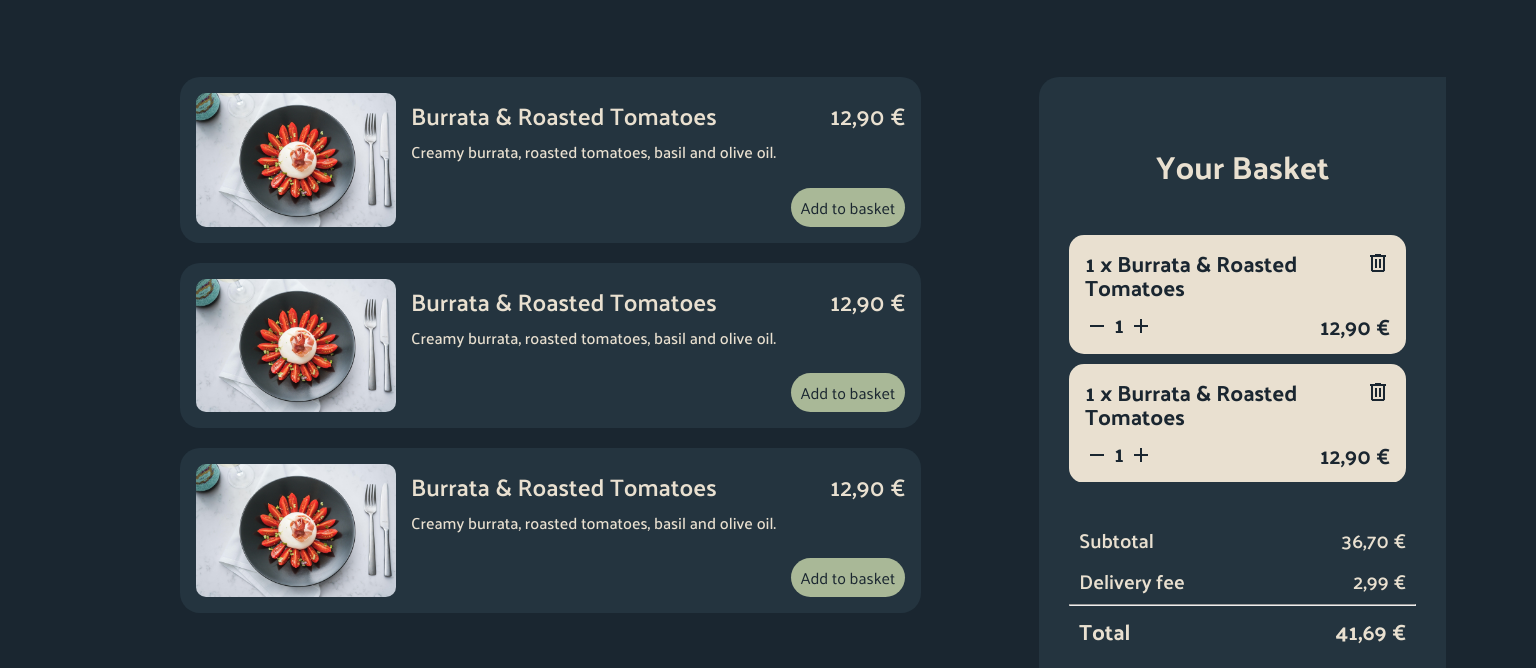
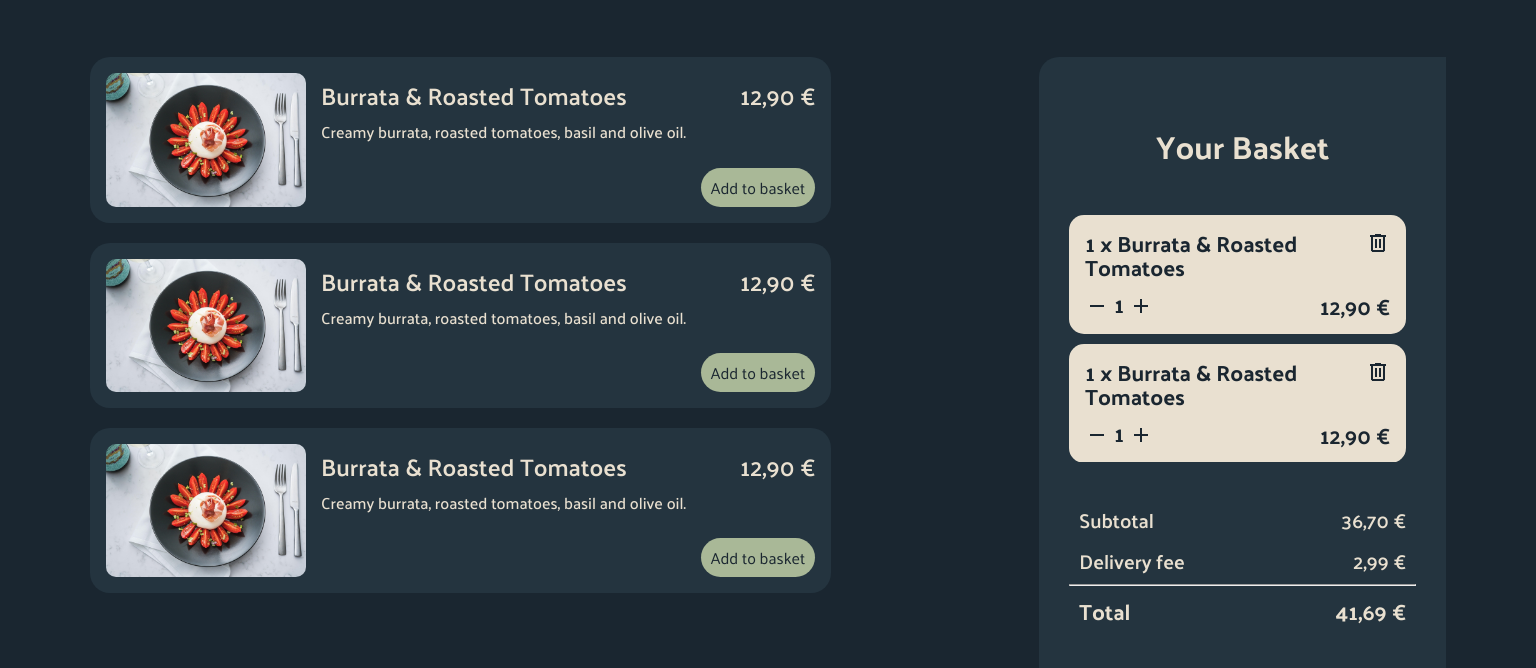
Before and after one commit to SophiaWinterDev/Velvet-Vine, a plain HTML site: page index.html in a window 1536 px wide. Shown: the part 662-1330 px from the top of the page. Drawn offline with Linux system fonts and the light colour scheme.

Commit message:
refactor: edit media queries

```diff
--- a/CSS/media-queries-basket.css
+++ b/CSS/media-queries-basket.css
@@ -1,3 +1,9 @@
+@media screen and (min-width: 1441px) {
+    .basket-section {
+        padding: 0;
+    }
+}
+
 @media screen and (max-width: 999px) {
     .menu-section {
         align-items: center;
--- a/CSS/media-queries.css
+++ b/CSS/media-queries.css
@@ -2,6 +2,10 @@
     .main-padding,
     .menu-padding {
         padding: 20px max(90px, calc(50% - 720px));
+    }
+
+    .dish-section {
+        padding: 0;
     }
 }
 
```
